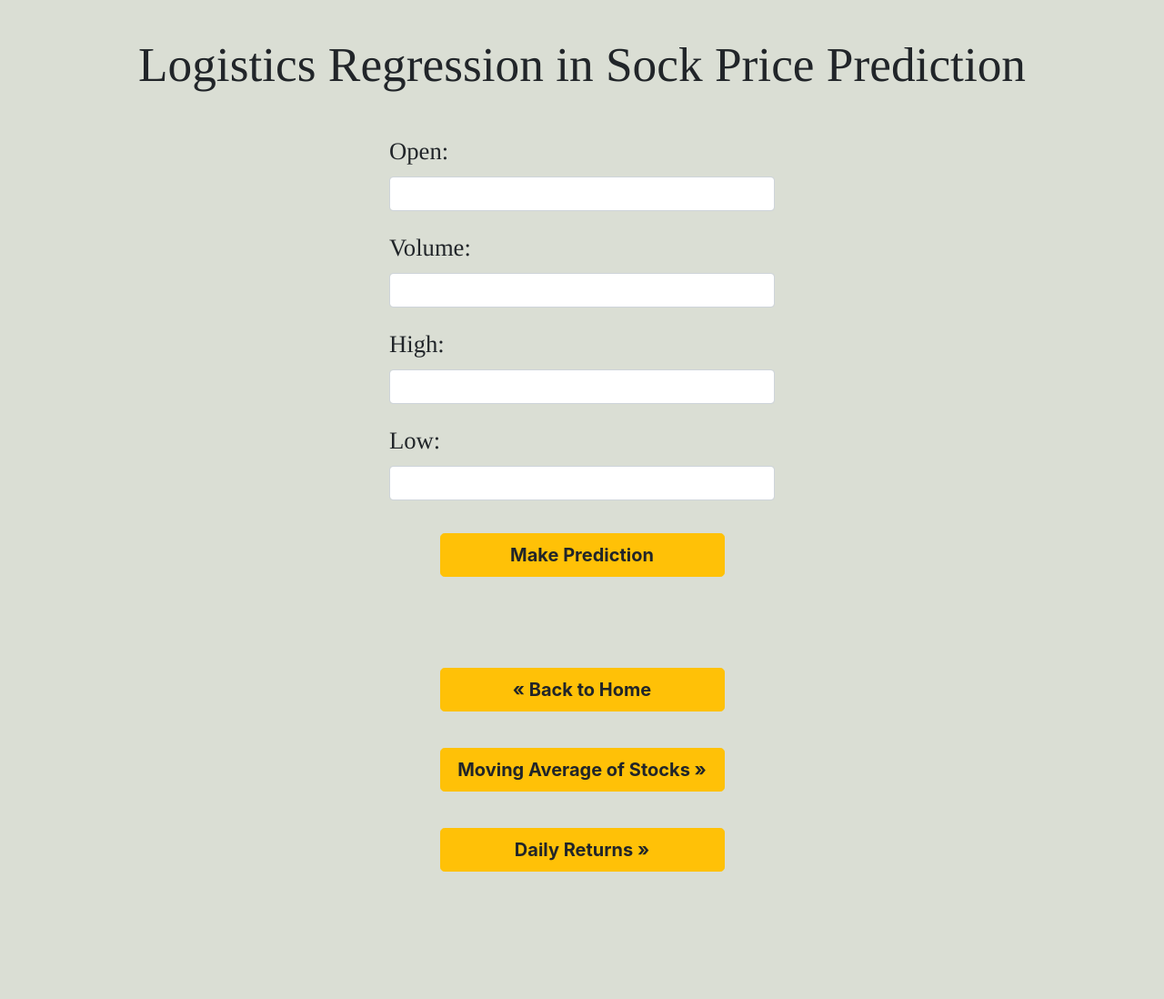
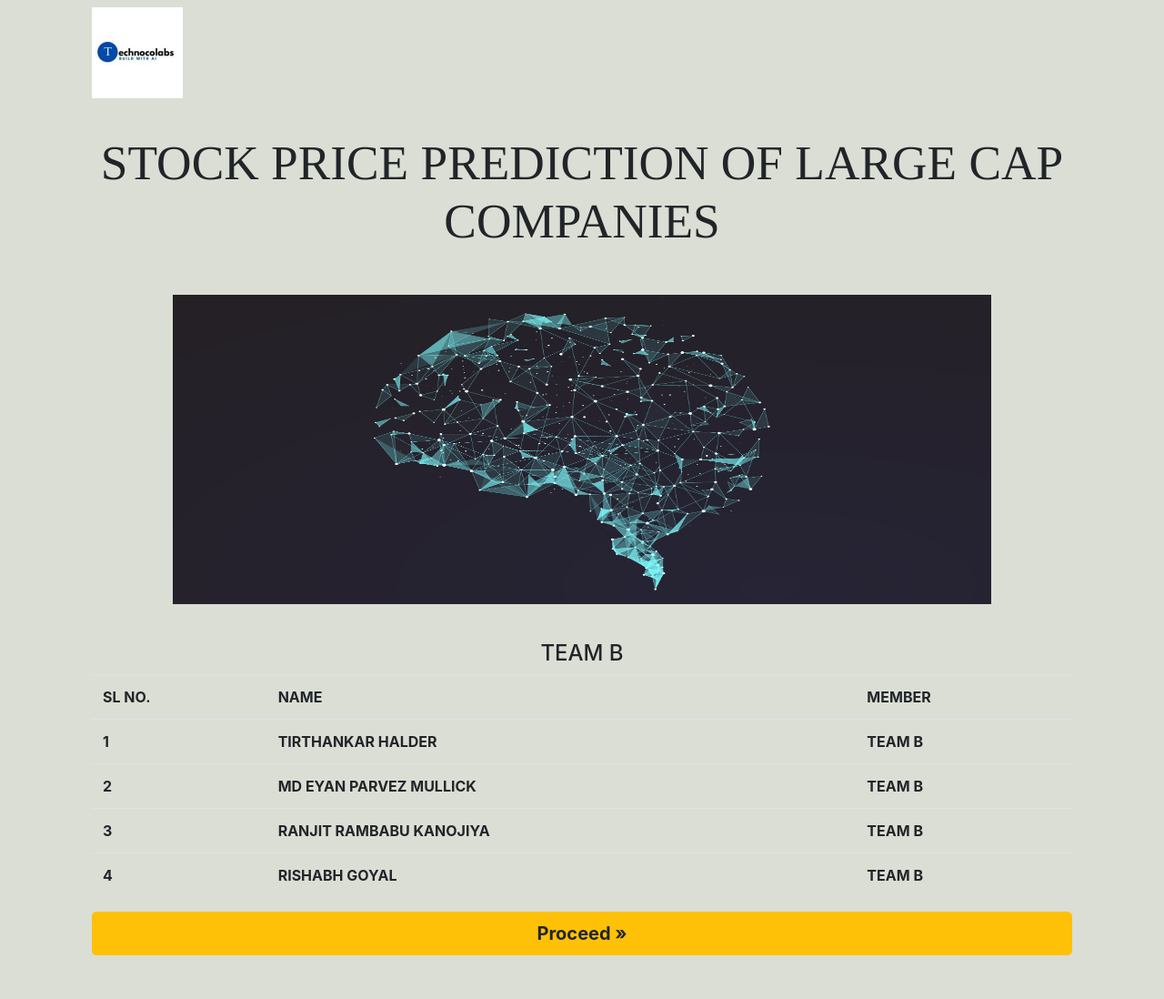
Before and after one commit to Artificial-Incoherence/Deployment, a Flask app: page /LogisticRegression in a window 1280 px wide. Shown: the whole page at 91% size. Before the commit the page ends 958 px from the top, so only its background shows below. Run offline with Flask 2, Linux system fonts and the light colour scheme; lists and menus that the app fills with data are empty; parts of the project's set-up code (start-up, migrations or seed data) failed here and were passed over; some libraries are stand-ins or nearby versions.

Commit message:
Update LogisticRegression.html

```diff
--- a/templates/LogisticRegression.html
+++ b/templates/LogisticRegression.html
@@ -1,4 +1,4 @@
-<!-- This is GUI for Stock Prediction Application Using Machine Learning Classifer -->
+<!-- This is GUI for Stock price prediction Application Using Machine Learning Classifer -->
 
 <!DOCTYPE html>
 <html>
@@ -9,74 +9,57 @@
 	<link rel="shortcut icon" href="static/images/tlogo.jfif" type="image/x-icon">
 	<link rel="stylesheet" href="https://maxcdn.bootstrapcdn.com/bootstrap/4.5.2/css/bootstrap.min.css">
 </head>
-
 <body style="background-color:#DADED4;">
 <div class="container">
+<div class="navbar">
+            <img class="center" src="static/images/tlogo.jfif" alt="" width="100" height="100">
+<center>
+	<p>&nbsp;</p>
+	<h3 style="font-family: times, serif; font-size:40pt;">STOCK PRICE PREDICTION OF LARGE CAP COMPANIES</h3>
+	<p>&nbsp;</p>
+	<img class="center" src="static/images/2.jpg" alt="" width="900" height="340">
+	<p>&nbsp;</p>
+	<div class="tha">
+                <h4>TEAM B</h4>
+            <table class="table">
+                <tr = id="Name">
 
-	<p>&nbsp;</p>
-	<form class=" m-auto" action="{{url_for('predict')}} "method="post">
-        <center>
-        <h3 style="font-family: times, serif; font-size:40pt;">Logistics Regression in Sock Price Prediction</h3>
-	<br>
-        </center>
-        <div class="form-group">
-	<center>
-	<table style="padding: 10px; width: 40%">
-            <tr>
+					<th>SL NO.</th>
+					<th>NAME</th>
+                    <th>MEMBER</th>
+
                 </tr>
                 <tr>
-		<td style="padding: 10px; width: 40%; font-family: times, serif; font-size:20pt;"><label>Open:</label>
-        	<input class="form-control" type="number" name="Open" placeholder=" " required="required"></td>
+					<th>1</th>
+                    <th>TIRTHANKAR HALDER </th>
+					  <th>TEAM B</th>
+
                 </tr>
                 <tr>
-		<td style="padding: 10px; width: 40%; font-family: times, serif; font-size:20pt;"><label>Volume:</label>
-        	<input class="form-control" type="number" name="Volume" placeholder=" " required="required"></td>
+					<th>2</th>
+                    <th>MD EYAN PARVEZ MULLICK</th>
+					<th>TEAM B</th>
                 </tr>
                 <tr>
-		<td style="padding: 10px; width: 40%; font-family: times, serif; font-size:20pt;"><label>High:</label>
-        	<input class="form-control" type="number" name="High" placeholder=" " required="required"></td>
+					<th>3</th>
+                    <th>RANJIT RAMBABU KANOJIYA</th>
+					<th>TEAM B</th>
+
                 </tr>
                 <tr>
-		<td style="padding: 10px; width: 40%; font-family: times, serif; font-size:20pt;"><label>Low:</label>
-        	<input class="form-control" type="number" name="Low" placeholder=" " required="required"></td>
+                   <th>4</th>
+                    <th>RISHABH GOYAL</th>
+					<th>TEAM B</th>
                 </tr>
+            </div>
+
             </table>
-	</center>
-        </div>
-        <!-- Show button -->
-	<center>
-        <div class="button_cont" align="center" style="padding: 10px; width: 30%;">
-	<a class="button_css" href="https://github.com/Artificial-Incoherence/Stock-Price-and-News-Analysis.git" target="_blank" rel="nofollow noopener">
-            <button type="submit" class="btn btn-warning btn-block btn-lg"><strong>Make Prediction </strong></button>
-	</a>
-	</div>
-	</form>
-	</center>
-	<center>
-	<p>&nbsp;</p>
-	<h2><u>{{prediction_text}}</u></h2>
-	<p>&nbsp;</p>
-	<div class="button_cont" align="center" style="padding: 10px; width: 30%;">
-	<form class=" m-auto" action="{{url_for('home')}} ">
-	<button type="submit" class="btn btn-warning btn-block btn-lg"><strong>&laquo; Back to Home</a></strong></button>
-	</form>
+
+<form class=" m-auto" action="{{url_for('Proceed')}}">
+<button type="submit" class="btn btn-warning btn-block btn-lg"><strong>Proceed &raquo;</a></strong></button>
 </form>
 <p>&nbsp;</p>
-	<form class=" m-auto" action="{{url_for('movingaverage')}}">
-	<button type="submit" class="btn btn-warning btn-block btn-lg"><strong>Moving Average of Stocks &raquo;</a></strong></button>
-	</form>
-	</form>
-	<p>&nbsp;</p>
-	<form class=" m-auto" action="{{url_for('dailyreturns')}}">
-	<button type="submit" class="btn btn-warning btn-block btn-lg"><strong>Daily Returns &raquo;</a></strong></button>
 </form>
 </div>
-	<p>&nbsp;</p>
-	</center>
-</div>
-
-<script src="https://ajax.googleapis.com/ajax/libs/jquery/3.5.1/jquery.min.js"></script>
-<script src="https://cdnjs.cloudflare.com/ajax/libs/popper.js/1.16.0/umd/popper.min.js"></script>
-<script src="https://maxcdn.bootstrapcdn.com/bootstrap/4.5.2/js/bootstrap.min.js"></script>
 </body>
 </html>
```
Lines whose indentation alone changed are shown as unchanged.
